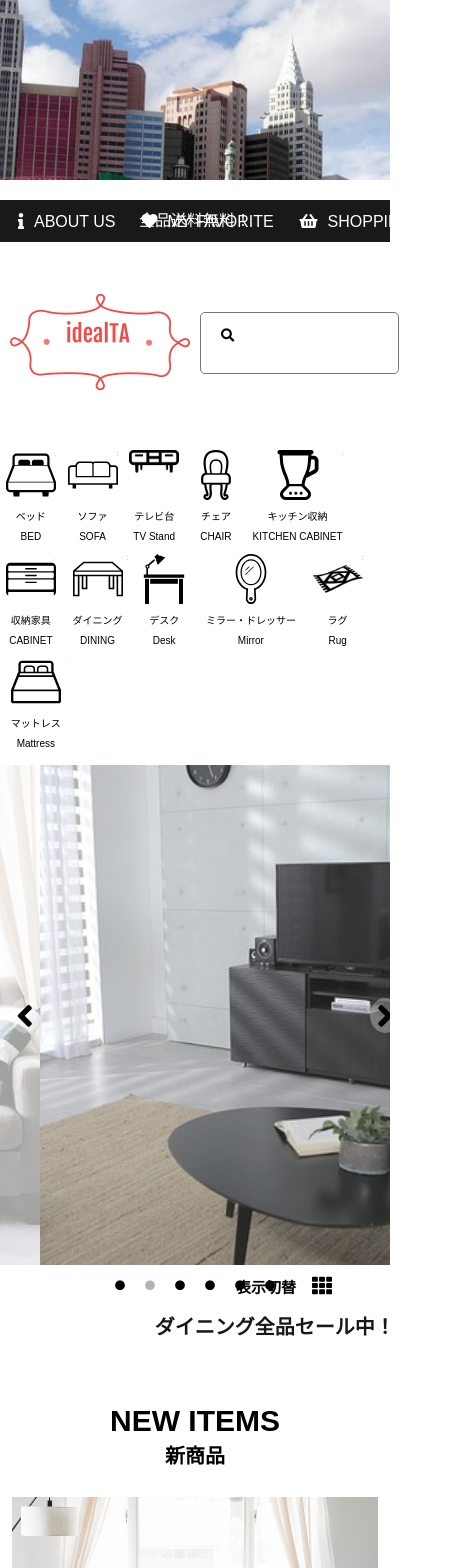
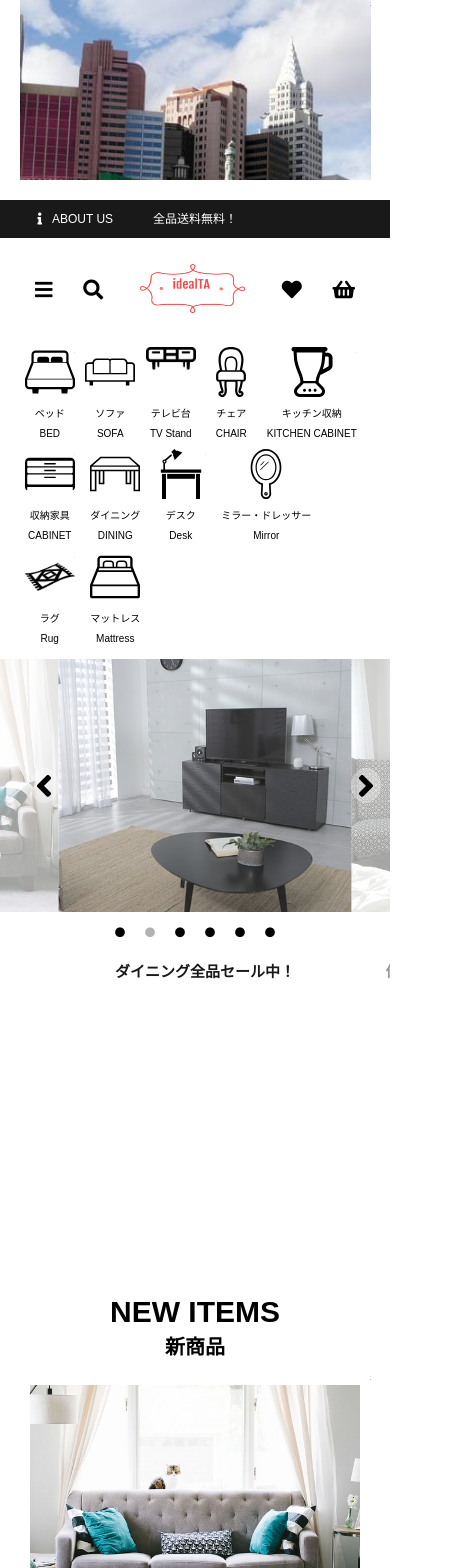
Before and after one commit to peppertaro/RitaClone, a React (Create React App) app: page / in a window 390 px wide. Shown: the top 1568 px of the page, 458 px wide, since content can reach past the window. Built offline with nearby package versions, Linux system fonts and the light colour scheme.

Commit message:
set responsive design SearchBar/Header section

```diff
--- a/src/App.scss
+++ b/src/App.scss
@@ -346,6 +346,10 @@ $i: 0;
     align-items: center;
 }
 
+.header-i{
+  display:none;
+}
+
 .header_right{
     display:flex;
 }
@@ -388,6 +392,12 @@ $i: 0;
   border:none;
   cursor:pointer;
   padding:.5rem 1rem;
+}
+
+.search-i-sm{
+  font-size:2rem;
+  order:1;
+  color:#000;
 }
 
 /*---------ProductType---------*/
@@ -656,7 +666,6 @@ $i: 0;
 
 .footer-box{
   display:flex;
-  height:20rem;
 }
 
 .f-index-box{
@@ -678,29 +687,15 @@ $i: 0;
   text-decoration: underline;
 }
 
-/*---------Responsive----------*/
+/*---------------Responsive-------------*/
+/**-------SS-Devices----------**/
 @media (max-width: 576px){
+  /*---General---*/
   .container {
-    max-width: 540px;
+    width:90%;
   }
-  .AdSlide-img{
-    width:470px;
-  }
-  .ad-side{
-    display:none;
-  }
-  .MM-infos{
-    left:50%;
-    z-index:5;
-  }
-  .MM-img{
-    opacity:.6;
-  }
-  .corpTelNum{
-    font-size:1.5rem;
-    font-weight:bold;
-  }
-
+  /*---imgTemplate---*/
+  /*---SliderTemplate---*/
   .Slide-element{
     width:100%;
     text-align:center;
@@ -712,21 +707,64 @@ $i: 0;
   .Slide-img{
   width:100%;
   }
-  .f-index-box{
-    width:percentage(1/3);
+
+  /*---AdSlideCards---*/
+  .AdSlide-img{
+    width:75vw;
+    height:30vh;
   }
+  .AdSlide-box{
+    height:30vh;
   }
 
-@media (min-width: 576px) {
-    .container {
-      max-width: 540px;
+  .AdSlide-dsc{
+    font-size:1.5rem;
+    white-space: nowrap;
   }
-    .AdSlide-img{
-      width:470px;
+
+  /*---AdDots---*/
+  .AdDisplayToggle{
+    display:none;
   }
+
+  /*---CorpTemplate---*/
+  /*---TopAd---*/
+  /*---Header---*/
+  .header{
+    font-size:1.2rem;
+  }
+  .header_right{
+    display:none;
+  }
+  /*---SearchBar---*/
+  .SearchBar{
+    display:none;
+  }
+  .header-i{
+    font-size:2rem;
+    display:block;
+  }
+  .search-i-sm{
+    display:block;
+    font-size:2rem;
+    order:1;
+    color:#000;
+  }
+  .StoreLink{
+    order:2;
+  }
+  .Store-i{
+    height:12vh;
+    width:30vw;
+  }
+  /*---ProductType---*/
+  /*---SideAd---*/
+
   .ad-side{
     display:none;
   }
+  /*---Category---*/
+  /*---MailMagazineAd---*/
   .MM-infos{
     left:50%;
     z-index:5;
@@ -734,11 +772,52 @@ $i: 0;
   .MM-img{
     opacity:.6;
   }
+  /*---Corporate---*/
+  .corpCalendars{
+    display:block;
+  }
+  .corpCalendar{
+    width:100%;
+  }
+  .CorpCustomer{
+    display:block;
+    div{
+      width:100%;
+    }
+  }
+  .corpTelQuery{
+    border:none;
+    border-bottom:.2rem solid #eee;
+  }
   .corpTelNum{
     font-size:1.5rem;
     font-weight:bold;
   }
-
+  .tel-i{
+    font-size:3rem;
+  }
+  /*---Footer---*/
+  .footer-box{
+    display:block;
+  }
+  .f-index-box{
+    width:100%;
+  }
+  .f-links{
+    display:flex;
+  }
+  .f-title{
+    padding:2rem 0;
+  }
+}
+/**--------S-Devices----------**/
+@media (min-width: 576px) {
+  /*---General---*/
+  .container {
+    max-width: 540px;
+  }
+  /*---imgTemplate---*/
+  /*---SliderTemplate---*/
   .Slide-element{
     width:100%;
     text-align:center;
@@ -750,39 +829,72 @@ $i: 0;
   .Slide-img{
   width:100%;
   }
+  /*---AdDots---*/
+  /*---AdSlideCards---*/
+  .AdSlide-img{
+    width:470px;
+  }
+  .AdDisplayToggle{
+    display:none;
+  }
+  /*---CorpTemplate---*/
+  /*---TopAd---*/
+  /*---Header---*/
+  .header_right{
+    display:none;
+  }
+  .header-i{
+    font-size:1.6rem;
+    display:block;
+  }
+  /*---SearchBar---*/
+  .SearchBar{
+    display:none;
+  }
+  .search-i-sm{
+    display:block;
+  }
+  /*---ProductType---*/
+  /*---SideAd---*/
+  .ad-side{
+    display:none;
+  }
+  /*---Category---*/
+  /*---MailMagazineAd---*/
+  .MM-infos{
+    left:50%;
+    z-index:5;
+  }
+  .MM-img{
+    opacity:.6;
+  }
+  /*---Corporate---*/
+  .corpTelNum{
+    font-size:1.5rem;
+    font-weight:bold;
+  }
+  /*---Footer---*/
   .f-index-box{
     width:percentage(1/3);
   }
 }
-
+/**--------Tablet---------**/
 @media (min-width: 768px) {
+  /*---General---*/
   .container {
     max-width: 720px;
   }
-    .header{
-      font-size:1.2rem;
+  /*---imgTemplate---*/
+  /*---SliderTemplate---*/
+  /*---AdDots---*/
+  .AdDisplayToggle{
+    display:block;
   }
-
+  /*---AdSlideCards---*/
   .AdSlide-img{
     width: 650px;
   }
-    .MM-infos{
-      left:50%;
-      z-index:5;
-    }
-    .CateType{
-      width:percentage(1/2)
-    }
-    .CT-infos{
-      padding:2% 18%;
-    }
-    .corpTelNum{
-      font-size:2rem;
-      font-weight:600;
-    }
-    .MM-img{
-      opacity:.6;
-    }
+
   .Slide-element{
     width:50%;
     text-align:center;
@@ -794,30 +906,112 @@ $i: 0;
     width:25rem;
     padding:1rem;
   }
+  .AdDisplayToggle{
+    display:none;
+  }
+  /*---CorpTemplate---*/
+  /*---TopAd---*/
+  /*---Header---*/
+  .header{
+    font-size:1.2rem;
+  }
+  .header-box{
+    display:flex;
+  }
+  .header-i{
+    display:none;
+  }
+  .header_right{
+    display:flex;
+  }
+
+  /*---SearchBar---*/
+  .SearchBar{
+    display:flex;
+  }
+  .search-i-sm{
+    display:none;
+  }
+
+  /*---ProductType---*/
+  /*---SideAd---*/
+  /*---Category---*/
+  .CateType{
+    width:percentage(1/2)
+  }
+  .CT-infos{
+    padding:2% 18%;
+  }
+  /*---MailMagazineAd---*/
+  .MM-infos{
+    left:50%;
+    z-index:5;
+  }
+  .MM-img{
+    opacity:.6;
+  }
+  /*---Corporate---*/
+  .corpTelNum{
+    font-size:2rem;
+    font-weight:600;
+  }
   .CorpSection{
     width:100%;
     padding:0 1%;
   }
+  /*---Footer---*/
   .f-index-box{
     width:percentage(1/4);
   }
 }
+/**-----------PC------------**/
 @media (min-width: 1192px) {
+  /*---General---*/
   .container {
     max-width: 1170px;
+  }
+/*---imgTemplate---*/
+/*---SliderTemplate---*/
+/*---AdDots---*/
+.AdDisplayToggle{
+  display:block;
+}
+/*---AdSlideCards---*/
+.Slide-element{
+  width:25%;
+  text-align:left;
+}
+.Slide-info{
+  text-align:left;
 }
 .AdSlide-img{
   width: 1100px;
 }
+/*---CorpTemplate---*/
+/*---TopAd---*/
+/*---Header---*/
+/*---SearchBar---*/
+/*---ProductType---*/
+/*---SideAd---*/
 .ad-side{
   display:none;
 }
+/*---Category---*/
+.CateType{
+  width:percentage(1/3)
+}
+.CT-infos{
+  padding:5% 20%;
+}
+
+/*---MailMagazineAd---*/
 .MM-infos{
   left:25%;
 }
 .MM-img{
   opacity:1;
 }
+  /*---Corporate---*/
   .corpTelNum{
     font-size:3rem;
     font-weight:700;
@@ -825,21 +1019,6 @@ $i: 0;
   .corpInfo-card{
     display:flex;
   }
-    .CateType{
-      width:percentage(1/3)
-    }
-    .CT-infos{
-      padding:5% 20%;
-    }
-
-    .Slide-element{
-      width:25%;
-      text-align:left;
-    }
-    .Slide-info{
-      text-align:left;
-    }
-
   .Corporations{
     display:flex;
   }
@@ -847,6 +1026,7 @@ $i: 0;
     width:50%;
     padding:1%;
   }
+  /*---Footer---*/
 }
 
 @media (min-width: 1392px){
--- a/src/Components/CorpInfo.js
+++ b/src/Components/CorpInfo.js
@@ -5,8 +5,8 @@ import CorpCalendar from './CorpCalendar';
 class CorpInfo extends React.Component {
     render() {
         return (
-            <div className="Corporations">
-                <div className="container">
+            <div className="container">
+                <div className="Corporations">
                     <Corporate />
                     <CorpCalendar />
                 </div>
--- a/src/Components/SearchBar.js
+++ b/src/Components/SearchBar.js
@@ -9,10 +9,19 @@ class SearchBar extends React.Component {
             <div className="SearchBarSection">
                 <div className="container">
                     <div className="SearchBar-Box">
-                        <a href="https://www.rakuten.ne.jp/gold/ritainc/"  target="_blank" rel="noopener noreferrer">
+                        <i className="fas fa-bars header-i"></i>
+                        <a className="StoreLink"  href="https://www.rakuten.ne.jp/gold/ritainc/"  target="_blank" rel="noopener noreferrer">
+                            <i className="fas fa-search search-i-sm"></i>
+                        </a>
+                        <a className="StoreLink"  href="https://www.rakuten.ne.jp/gold/ritainc/"  target="_blank" rel="noopener noreferrer">
                             <img className="Store-i" src="/logo.png" alt="" />
                         </a>
-
+                        <a className="StoreLink" href="https://my.bookmark.rakuten.co.jp/?l2-id=shop_header_bookmark" target="_blank" rel="noopener noreferrer">
+                            <i className="fas fa-heart search-i-sm"></i>
+                        </a>
+                        <a className="StoreLink" href="https://basket.step.rakuten.co.jp/rms/mall/bs/cartempty/" target="_blank" rel="noopener noreferrer" >
+                            <i className="fas fa-shopping-basket search-i-sm"></i>
+                        </a>
                         <form method="get" className="SearchBar" action="http://esearch.rakuten.co.jp/rms/sd/esearch/vc" target="_top" acceptCharset="euc-jp">
                             <button type="submit" name="sa" value="Search" className="search-i" onClick="RakuSub()">
                                 <i className="fas fa-search"></i>
```
Also changed, not shown: src/Components/Header.js (line endings or trailing spaces). Lines whose indentation alone changed are shown as unchanged.
